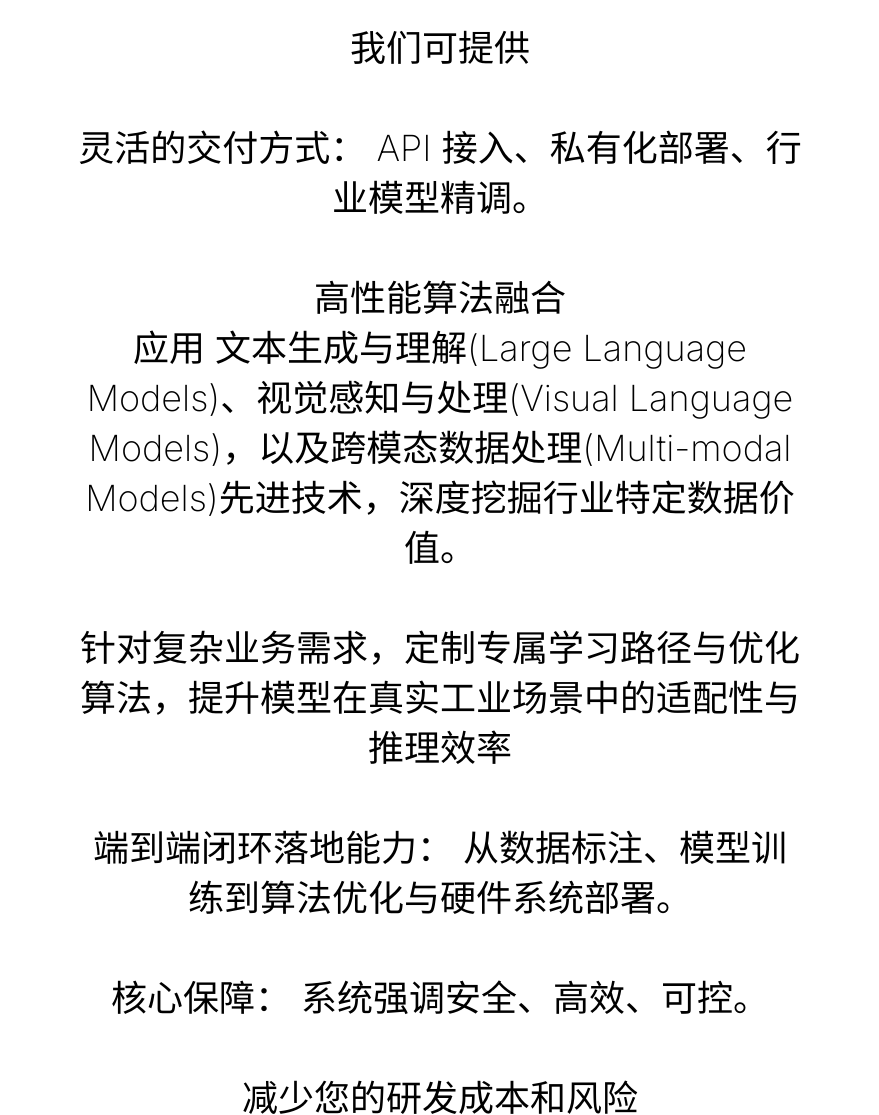
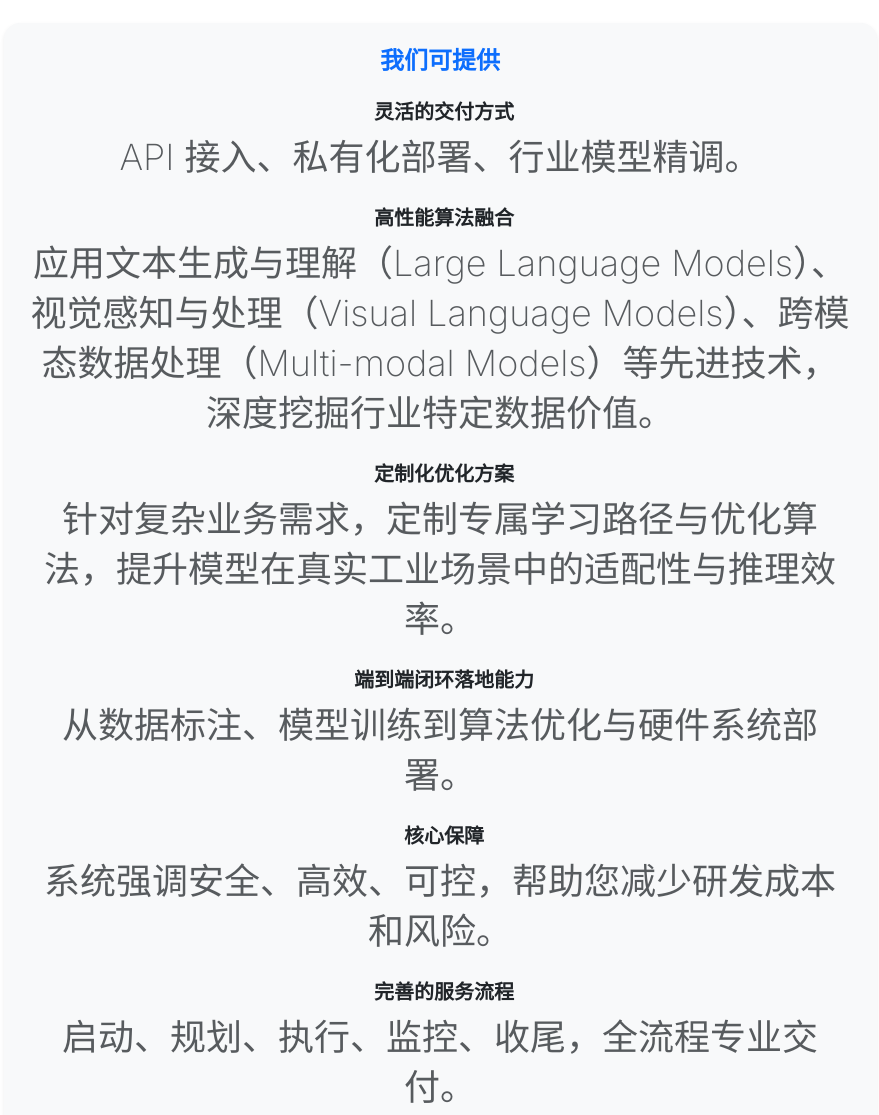
Before and after one commit to adxzhangofficial/Solphire-20251001, a plain HTML site: page index.html in a window 1280 px wide. Shown: the part 3480-4595 px from the top of the page, without its empty margins (200-1079 px from the left). Drawn offline with nearby package versions, Linux system fonts and the light colour scheme.

Commit message:
Update index.html

```diff
--- a/index.html
+++ b/index.html
@@ -422,7 +422,7 @@
         <section id="cooperation" class="services-content">
             <div class="container">
                 <div class="row justify-content-center">
-                    <div class="col-12 col-lg-10">
+                    <!-- <div class="col-12 col-lg-12">
                         <p>
                             我们可提供
                             <br /><br />
@@ -446,7 +446,69 @@
                             <br /><br />
                             完善成熟严谨的工作流程与服务：启动、规划、执行、监控、收尾
                         </p>
-                    </div>
+                    </div> -->
+
+
+                    <div class="col-12 col-lg-12">
+  <div class="p-4 bg-light rounded-4 shadow-sm">
+    <h4 class="fw-bold text-primary mb-4">我们可提供</h4>
+
+    <div class="mb-4">
+      <h5 class="fw-semibold"><i class="bi bi-plug"></i> 灵活的交付方式</h5>
+      <p class="mb-0 text-muted">
+        API 接入、私有化部署、行业模型精调。
+      </p>
+    </div>
+
+    <div class="mb-4">
+      <h5 class="fw-semibold"><i class="bi bi-cpu"></i> 高性能算法融合</h5>
+      <p class="mb-0 text-muted">
+        应用文本生成与理解（Large Language Models）、视觉感知与处理（Visual Language Models）、跨模态数据处理（Multi-modal Models）等先进技术，深度挖掘行业特定数据价值。
+      </p>
+    </div>
+
+    <div class="mb-4">
+      <h5 class="fw-semibold"><i class="bi bi-gear"></i> 定制化优化方案</h5>
+      <p class="mb-0 text-muted">
+        针对复杂业务需求，定制专属学习路径与优化算法，提升模型在真实工业场景中的适配性与推理效率。
+      </p>
+    </div>
+
+    <div class="mb-4">
+      <h5 class="fw-semibold"><i class="bi bi-arrow-repeat"></i> 端到端闭环落地能力</h5>
+      <p class="mb-0 text-muted">
+        从数据标注、模型训练到算法优化与硬件系统部署。
+      </p>
+    </div>
+
+    <div class="mb-4">
+      <h5 class="fw-semibold"><i class="bi bi-shield-lock"></i> 核心保障</h5>
+      <p class="mb-0 text-muted">
+        系统强调安全、高效、可控，帮助您减少研发成本和风险。
+      </p>
+    </div>
+
+    <div>
+      <h5 class="fw-semibold"><i class="bi bi-diagram-3"></i> 完善的服务流程</h5>
+      <p class="mb-0 text-muted">
+        启动、规划、执行、监控、收尾，全流程专业交付。
+      </p>
+    </div>
+  </div>
+</div>
+<style>
+    h5 i {
+  color: #0d6efd; /* Bootstrap primary color */
+  margin-right: 8px;
+}
+.bg-light {
+  background-color: #f8f9fa !important;
+}
+</style>
+
+
+
+
                 </div>
             </div>
         </section>
```
